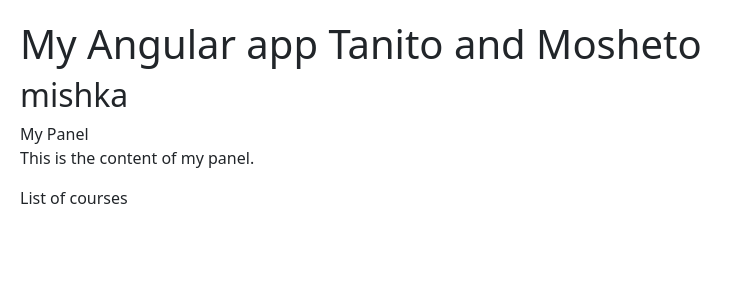
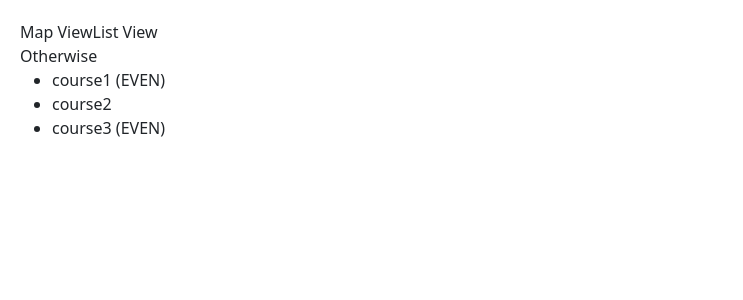
Before and after one commit to skider96/Udemy-Courses, an Angular app in the folder Udemy-the-complete-angular-master-class/hello-world-with-app-module/: page / in a window 1280 px wide. Shown: the top 300 px of the page, without its empty margins (0-743 px from the left). Built offline with nearby package versions, Linux system fonts and the light colour scheme.

Commit message:
studying

```diff
--- a/Udemy-the-complete-angular-master-class/hello-world-with-app-module/src/app/app.component.html
+++ b/Udemy-the-complete-angular-master-class/hello-world-with-app-module/src/app/app.component.html
@@ -1,13 +1,19 @@
-<h1>My Angular app Tanito and Mosheto</h1>
+<!-- <h1>My Angular app Tanito and Mosheto</h1> -->
 <!-- <courses> </courses> -->
 <!-- <favorite [is-favorite]="isFavorite" (starClicked)="onStarCLick()"></favorite> -->
 
-<bootstrap-panel title="My Panel">
-  <!-- Вашето съдържание тук -->
-  <ng-container class="heading">My Panel</ng-container>
-  <div class="body"><p>This is the content of my panel.</p></div>
-</bootstrap-panel>
+<ul class="nav nav-pills">
+  <li [class.active]="viewMode =='map'"><a (click)="viewMode = 'map'">Map View</a></li>
+  <li [class.active]="viewMode == 'list'"><a (click)="viewMode = 'list'">List View</a></li>
+</ul>
 
-<div *ngIf="courses.length == 0; else hasCourses then coursesList">No courses yet</div>
-<ng-template #coursesList>Courses list </ng-template>
-<ng-template #hasCourses>List of courses</ng-template>
+<div [ngSwitch]="viewMode">
+  <div *ngSwitchCase="'map'">Map View Content</div>
+  <div *ngSwitchCase="'list'">List View Content</div>
+  <div *ngSwitchDefault>Otherwise</div>
+</div>
+
+<ul>
+  <li *ngFor="let course of courses; even as isEven">
+   {{course.name}} <span *ngIf="isEven">(EVEN)</span></li>
+</ul>
--- a/Udemy-the-complete-angular-master-class/hello-world-with-app-module/src/app/app.component.ts
+++ b/Udemy-the-complete-angular-master-class/hello-world-with-app-module/src/app/app.component.ts
@@ -19,5 +19,11 @@
   onStarCLick(){
     console.log('Star clicked!');
   }
-  courses = [1];
+  courses = [
+    {id: 1, name: 'course1'},
+    {id: 2, name: 'course2'},
+    {id: 3, name: 'course3'},
+  ]
+
+  viewMode = 'Something else';
 }
--- a/Udemy-the-complete-angular-master-class/hello-world-with-app-module/src/app/course/course.component.ts
+++ b/Udemy-the-complete-angular-master-class/hello-world-with-app-module/src/app/course/course.component.ts
@@ -8,5 +8,5 @@
 
 })
 export class CourseComponent {
-courses = [1 ,2];
+
 }
```
